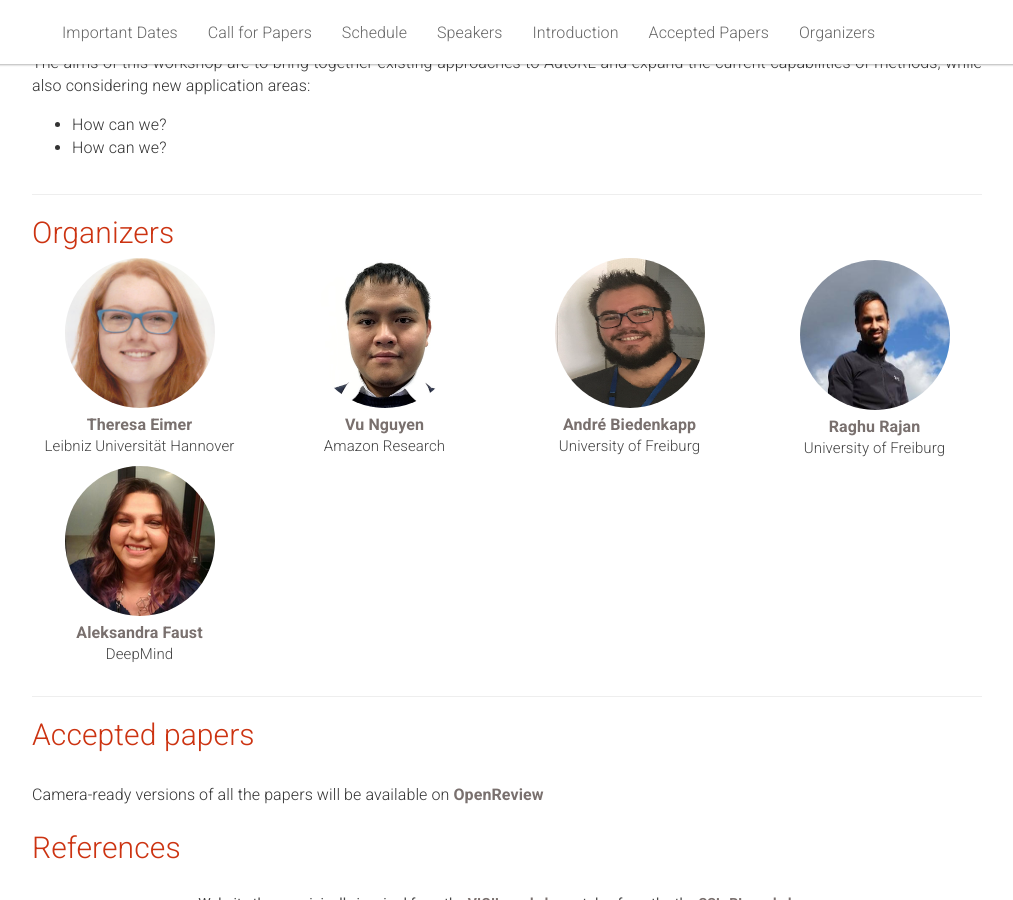
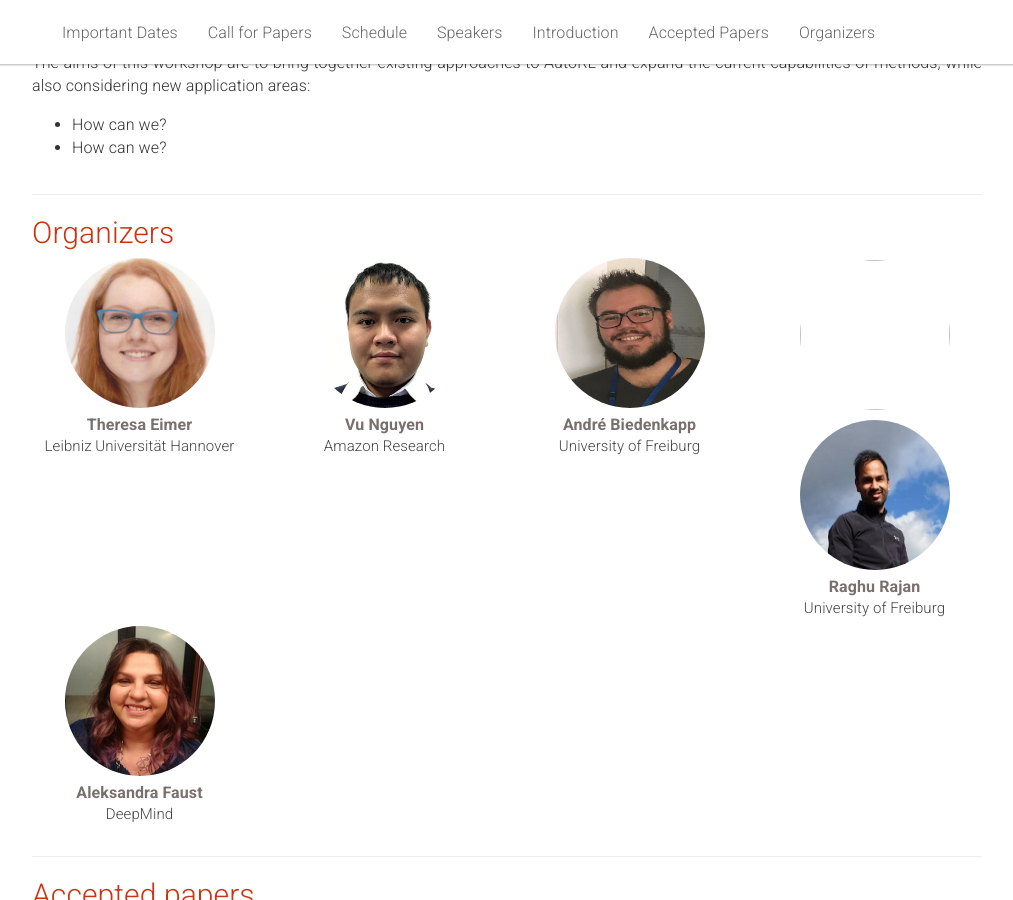
Before and after one commit to autorlworkshop/autorlworkshop.github.io, a Jekyll site: the page built from _pages/home.md, in a window 1280 px wide and 900 px high, scrolled down 3248 px. Shown: the whole window, without its empty margins (133-1146 px from the left). Built offline with Jekyll 4.4.1, drawn with Linux system fonts in a browser that asks for light colours.

Commit message:
Try changing picture positioning

```diff
--- a/_pages/home.md
+++ b/_pages/home.md
@@ -375,6 +375,16 @@ acknowledgements: ""
 
   <div class="col-xs-6 col-lg-3 people">
     <a href="https://ml.informatik.uni-freiburg.de/people/rajan/index.html">
+      <img class="people-pic" src="{{  | prepend:site.baseurl }}">
+    </a>
+    <div class="people-name">
+      <a href="https://ml.informatik.uni-freiburg.de/people/rajan/index.html"></a>
+      <h6></h6>
+    </div>
+  </div>
+
+  <div class="col-xs-6 col-lg-3 people">
+    <a href="https://ml.informatik.uni-freiburg.de/people/rajan/index.html">
       <img class="people-pic" src="{{ "/static/img/people/raghu.jpeg" | prepend:site.baseurl }}">
     </a>
     <div class="people-name">
```
Also changed, not shown: other parts of _pages/home.md (+1 -1 lines).
